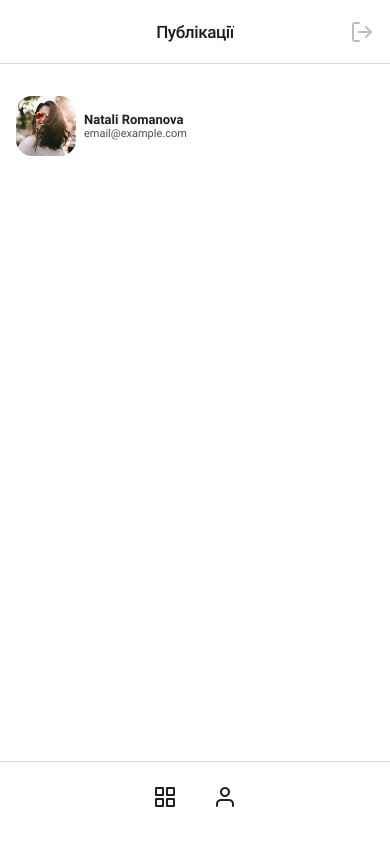
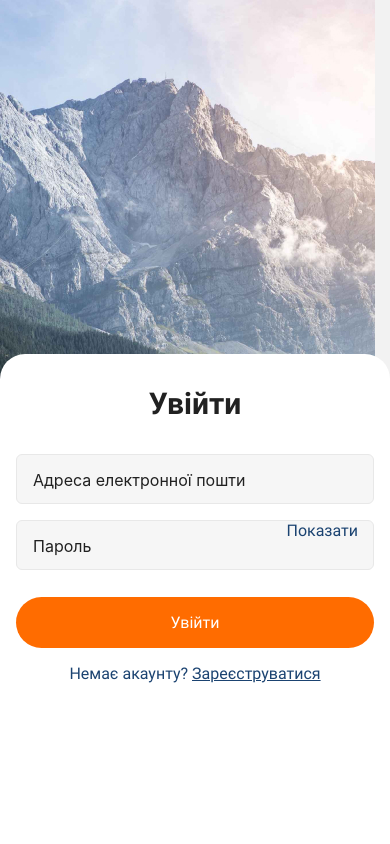
Before and after one commit to made-by-curiosity/post-and-talk, a React Native app: screen /Login in a window 390 px wide. Built offline with nearby package versions, Linux system fonts and the light colour scheme.

Commit message:
add login logout screen changing

```diff
--- a/App.js
+++ b/App.js
@@ -1,10 +1,9 @@
 import 'react-native-gesture-handler';
-import { NavigationContainer } from '@react-navigation/native';
+import { useFonts } from 'expo-font';
+import { Navigation } from './src/Navigation';
+import { UserProvider } from './src/hooks/userContext';
 
-import { useFonts } from 'expo-font';
-import { useRoute } from './src/router';
-
-export default function App({ navigation }) {
+export default function App() {
   const [fontsLoaded] = useFonts({
     'Roboto-Bold': require('./src/assets/fonts/Roboto/Roboto-Bold.ttf'),
     'Roboto-Medium': require('./src/assets/fonts/Roboto/Roboto-Medium.ttf'),
@@ -12,11 +11,13 @@ export default function App({ navigation }) {
     'Inter-Medium': require('./src/assets/fonts/Inter/static/Inter-Medium.ttf'),
   });
 
-  const routing = useRoute(true, navigation);
-
   if (!fontsLoaded) {
     return null;
   }
 
-  return <NavigationContainer>{routing}</NavigationContainer>;
+  return (
+    <UserProvider>
+      <Navigation />
+    </UserProvider>
+  );
 }
--- /dev/null
+++ b/src/Navigation.js
@@ -0,0 +1,52 @@
+import { createStackNavigator } from '@react-navigation/stack';
+import { NavigationContainer } from '@react-navigation/native';
+
+import LoginScreen from './screens/auth/LoginScreen';
+import RegisterScreen from './screens/auth/RegisterScreen';
+import MainScreen from './screens/bottomNav/MainScreen';
+import CreatePostsScreen from './screens/main/CreatePostScreen';
+
+import { useUser } from './hooks/userContext';
+
+const AuthStack = createStackNavigator();
+const MainStack = createStackNavigator();
+
+export const Navigation = () => {
+  const { isLoggedIn } = useUser();
+
+  if (!isLoggedIn) {
+    return (
+      <NavigationContainer>
+        <AuthStack.Navigator initialRouteName="Login">
+          <AuthStack.Screen name="Login" component={LoginScreen} options={{ headerShown: false }} />
+          <AuthStack.Screen
+            name="Register"
+            component={RegisterScreen}
+            options={{ headerShown: false }}
+          />
+        </AuthStack.Navigator>
+      </NavigationContainer>
+    );
+  }
+  return (
+    <NavigationContainer>
+      <MainStack.Navigator initialRouteName="Main">
+        <MainStack.Screen name="Main" component={MainScreen} options={{ headerShown: false }} />
+        <MainStack.Screen
+          name="CreatePost"
+          component={CreatePostsScreen}
+          options={{
+            title: 'Створити публікацію',
+            headerTitleAlign: 'center',
+            headerTitleStyle: {
+              lineHeight: 22,
+              fontSize: 17,
+              letterSpacing: -0.4,
+              fontFamily: 'Roboto-Medium',
+            },
+          }}
+        />
+      </MainStack.Navigator>
+    </NavigationContainer>
+  );
+};
--- a/src/components/LogoutBtn/LogoutBtn.js
+++ b/src/components/LogoutBtn/LogoutBtn.js
@@ -1,9 +1,13 @@
 import { TouchableOpacity, View, StyleSheet } from 'react-native';
 import { Feather } from '@expo/vector-icons';
+import { useUser } from '../../hooks/userContext';
 
 export const LogoutBtn = () => {
+  const { logOut } = useUser();
+
   const onLogout = () => {
     console.log('Нажали на выход ', Date.now());
+    logOut();
   };
 
   return (
--- /dev/null
+++ b/src/hooks/userContext.js
@@ -0,0 +1,21 @@
+import { createContext, useContext, useState } from 'react';
+
+const UserContext = createContext();
+
+export const useUser = () => useContext(UserContext);
+
+export const UserProvider = ({ children }) => {
+  const [isLoggedIn, setIsLoggedIn] = useState(false);
+
+  const logIn = () => {
+    setIsLoggedIn(true);
+  };
+
+  const logOut = () => {
+    setIsLoggedIn(false);
+  };
+
+  return (
+    <UserContext.Provider value={{ isLoggedIn, logIn, logOut }}>{children}</UserContext.Provider>
+  );
+};
--- a/src/router.js
+++ /dev/null
@@ -1,42 +0,0 @@
-import { createStackNavigator } from '@react-navigation/stack';
-import LoginScreen from './screens/auth/LoginScreen';
-import RegisterScreen from './screens/auth/RegisterScreen';
-import MainScreen from './screens/bottomNav/MainScreen';
-import CreatePostsScreen from './screens/main/CreatePostScreen';
-
-const AuthStack = createStackNavigator();
-const MainStack = createStackNavigator();
-
-export const useRoute = isLoggedIn => {
-  if (!isLoggedIn) {
-    return (
-      <AuthStack.Navigator initialRouteName="Login">
-        <AuthStack.Screen name="Login" component={LoginScreen} options={{ headerShown: false }} />
-        <AuthStack.Screen
-          name="Register"
-          component={RegisterScreen}
-          options={{ headerShown: false }}
-        />
-      </AuthStack.Navigator>
-    );
-  }
-  return (
-    <MainStack.Navigator initialRouteName="Main">
-      <MainStack.Screen name="Main" component={MainScreen} options={{ headerShown: false }} />
-      <MainStack.Screen
-        name="CreatePost"
-        component={CreatePostsScreen}
-        options={{
-          title: 'Створити публікацію',
-          headerTitleAlign: 'center',
-          headerTitleStyle: {
-            lineHeight: 22,
-            fontSize: 17,
-            letterSpacing: -0.4,
-            fontFamily: 'Roboto-Medium',
-          },
-        }}
-      />
-    </MainStack.Navigator>
-  );
-};
--- a/src/screens/auth/LoginScreen.js
+++ b/src/screens/auth/LoginScreen.js
@@ -15,6 +15,7 @@ import { useForm } from 'react-hook-form';
 import { yupResolver } from '@hookform/resolvers/yup';
 import * as yup from 'yup';
 import { AuthInput } from '../../components/AuthInput/AuthInput';
+import { useUser } from '../../hooks/userContext';
 
 const schema = yup
   .object({
@@ -35,6 +36,7 @@ export default function RegisterScreen() {
   });
   const [isPasswordVisible, setIsPasswordVisible] = useState(false);
   const navigation = useNavigation();
+  const { logIn } = useUser();
 
   const onShowPassword = () => {
     setIsPasswordVisible(state => !state);
@@ -44,9 +46,9 @@ export default function RegisterScreen() {
     Keyboard.dismiss();
   };
 
-  const onSignUp = data => {
-    hideKeyboard();
+  const onLogIn = data => {
     console.log(data);
+    logIn();
     reset(initialFormState);
   };
 
@@ -96,13 +98,13 @@ export default function RegisterScreen() {
               <TouchableOpacity
                 style={styles.button}
                 activeOpacity={0.8}
-                onPress={handleSubmit(onSignUp)}
+                onPress={handleSubmit(onLogIn)}
               >
                 <Text style={styles.btnTitle}>Увійти</Text>
               </TouchableOpacity>
             </View>
             <TouchableOpacity activeOpacity={0.8} onPress={goToRegisterPage}>
-              <Text style={styles.signUpText}>
+              <Text style={styles.logInText}>
                 Немає акаунту? <Text style={styles.registerText}>Зареєструватися</Text>
               </Text>
             </TouchableOpacity>
@@ -180,7 +182,7 @@ const styles = StyleSheet.create({
     fontSize: 16,
     color: '#FFFFFF',
   },
-  signUpText: {
+  logInText: {
     color: '#1B4371',
     fontFamily: 'Roboto-Regular',
     fontSize: 16,
--- a/src/screens/auth/RegisterScreen.js
+++ b/src/screens/auth/RegisterScreen.js
@@ -16,6 +16,7 @@ import { yupResolver } from '@hookform/resolvers/yup';
 import * as yup from 'yup';
 import { AuthInput } from '../../components/AuthInput/AuthInput';
 import { AddPhotoBtn } from '../../components/AddPhotoBtn/AddPhotoBtn';
+import { useUser } from '../../hooks/userContext';
 
 const schema = yup
   .object({
@@ -38,6 +39,7 @@ export default function RegisterScreen() {
   });
   const [isPasswordVisible, setIsPasswordVisible] = useState(false);
   const navigation = useNavigation();
+  const { logIn } = useUser();
 
   const onShowPassword = () => {
     setIsPasswordVisible(state => !state);
@@ -50,6 +52,7 @@ export default function RegisterScreen() {
   const onSignUp = data => {
     hideKeyboard();
     console.log(data);
+    logIn();
     reset(initialFormState);
   };
 
--- a/src/screens/main/CreatePostScreen.js
+++ b/src/screens/main/CreatePostScreen.js
@@ -17,8 +17,6 @@ export default function CreatePostsScreen() {
   const [photoLocation, setPhotoLocation] = useState('');
 
   const isReadyToPost = !!photoName && !!photoLocation;
-
-  console.log(isReadyToPost);
 
   const onTakePhoto = () => {
     console.log('делаем фото ', Date.now());
```
